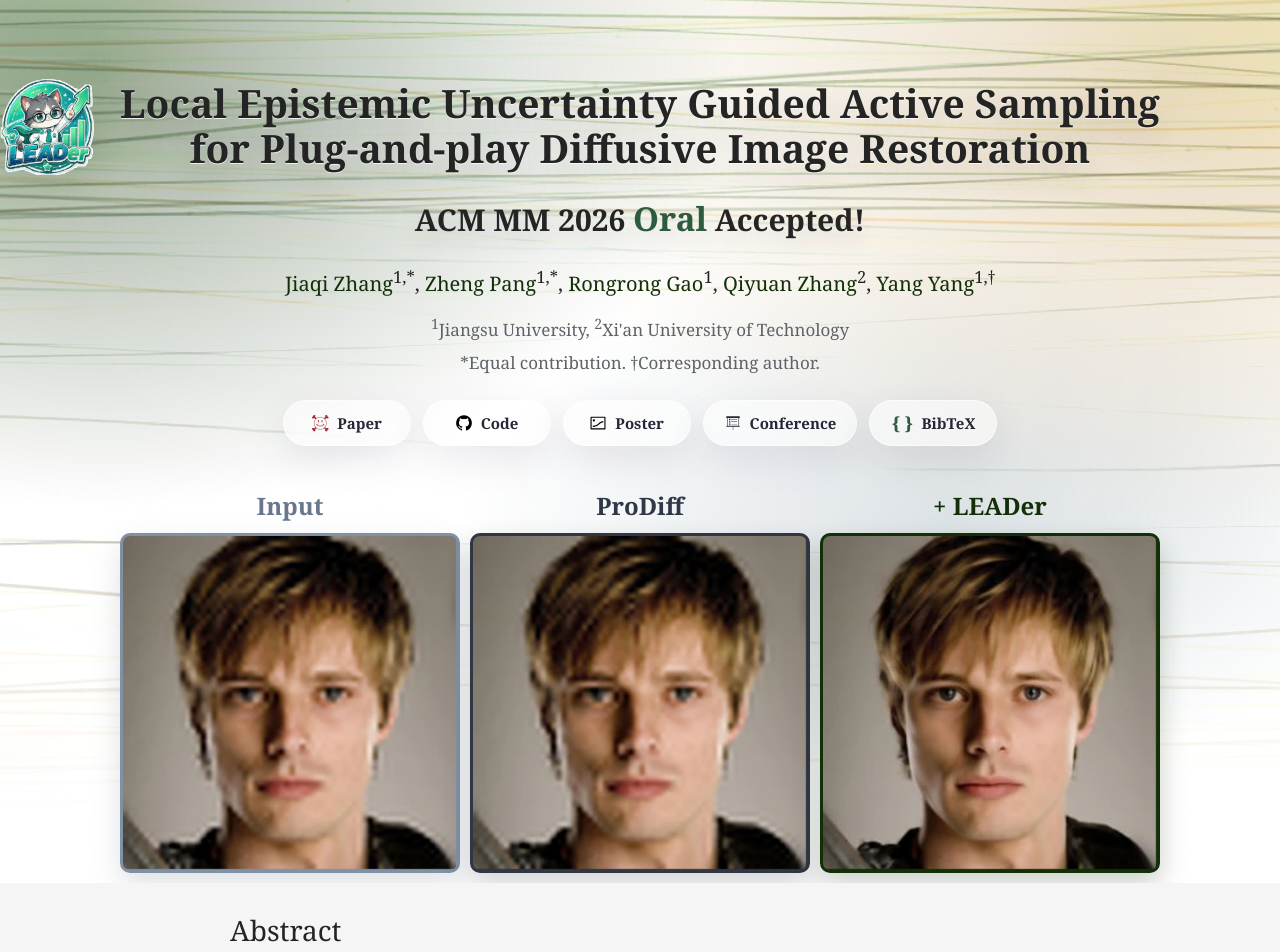
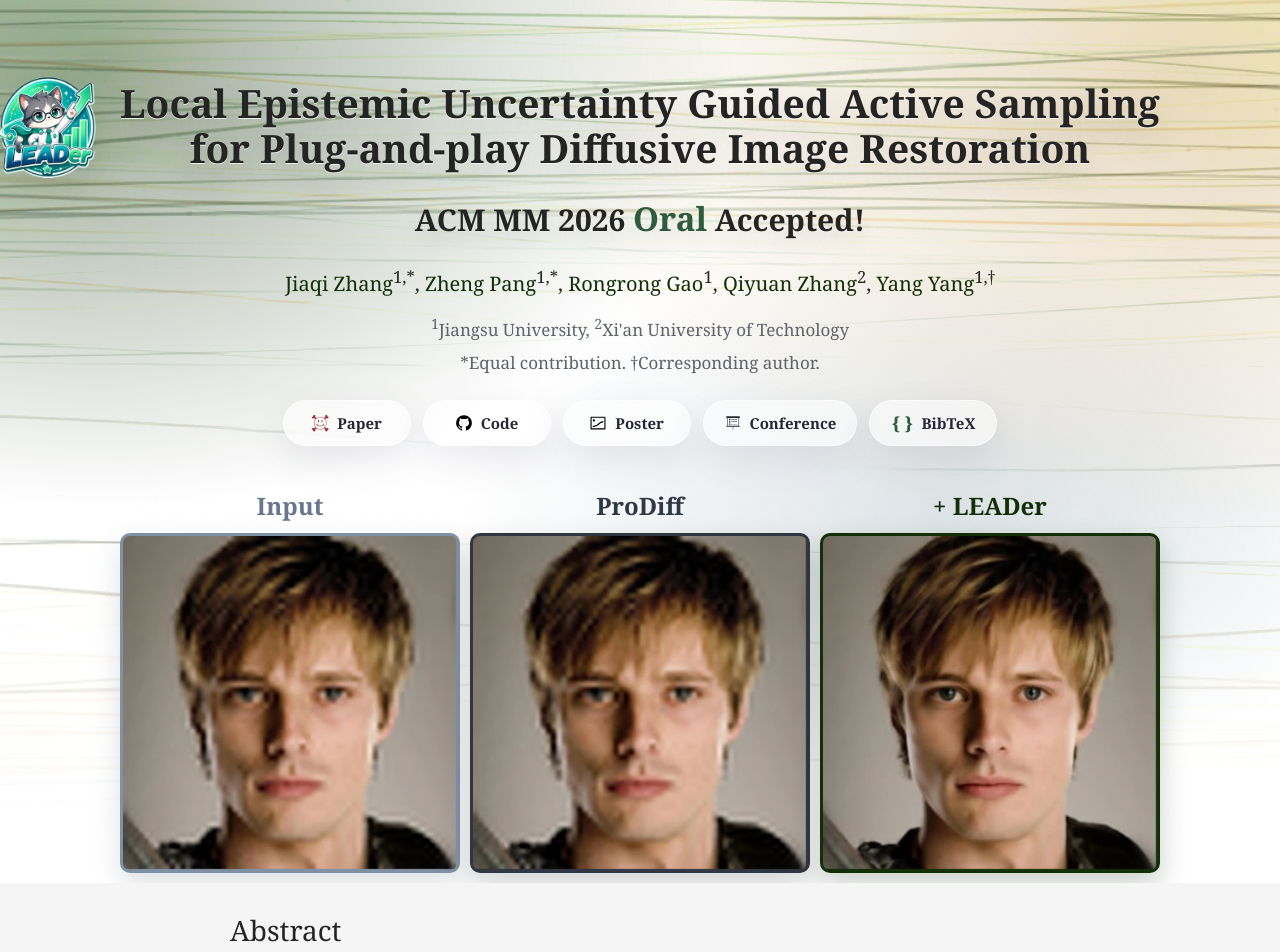
Before and after one commit to JiaqiZhang-Sengoku/JiaqiZhang-Sengoku.github.io, a Jekyll site: the page built from Web/LEADer/index.html, in a window 1280 px wide. Shown: the top 952 px of the page. Built offline with Jekyll 4.4.1, drawn with Linux system fonts in a browser that asks for light colours; some web fonts are replaced.

Commit message:
20260707

```diff
--- a/Web/LEADer/index.html
+++ b/Web/LEADer/index.html
@@ -9,9 +9,9 @@
   <meta name="viewport" content="width=device-width, initial-scale=1">
   <title>LEADer</title>
   <meta name="description" content="Local Epistemic Uncertainty Guided Active Sampling for Plug-and-play Diffusive Image Restoration.">
-  <link rel="apple-touch-icon" href="/Web/LEADer/LEADer_Logo.svg?v=20260828-vector">
-  <link rel="icon" type="image/svg+xml" sizes="any" href="/Web/LEADer/LEADer_Logo.svg?v=20260828-vector">
-  <link rel="shortcut icon" type="image/svg+xml" href="/Web/LEADer/LEADer_Logo.svg?v=20260828-vector">
+  <link rel="apple-touch-icon" href="/Web/LEADer/LEADer_Logo.webp?v=20260829-hd">
+  <link rel="icon" type="image/webp" sizes="1024x1024" href="/Web/LEADer/LEADer_Logo.webp?v=20260829-hd">
+  <link rel="shortcut icon" type="image/webp" href="/Web/LEADer/LEADer_Logo.webp?v=20260829-hd">
   <link rel="stylesheet" href="/assets/css/academicons.min.css?v=1.8.0">
   <link rel="stylesheet" href="/Web/LEADer/styles.css?v=20260828-oral-logo">
 
@@ -22,7 +22,7 @@
       <div class="publication-header">
         <div class="hero-card">
           <div class="title-lockup">
-            <img class="project-logo" src="/Web/LEADer/LEADer_Logo.svg?v=20260828-vector" alt="LEADer logo" width="544" height="544" decoding="async" fetchpriority="high">
+            <img class="project-logo" src="/Web/LEADer/LEADer_Logo.webp?v=20260829-hd" alt="LEADer logo" width="1024" height="1024" decoding="async" fetchpriority="high">
             <h1>
               <span class="publication-title-line">Local Epistemic Uncertainty Guided Active Sampling</span>
               <span class="publication-title-line">for Plug-and-play Diffusive Image Restoration</span>
```
Also changed, not shown: Web/LEADer/LEADer_Logo.svg (deleted), Web/LEADer/LEADer_Logo.webp (added).
